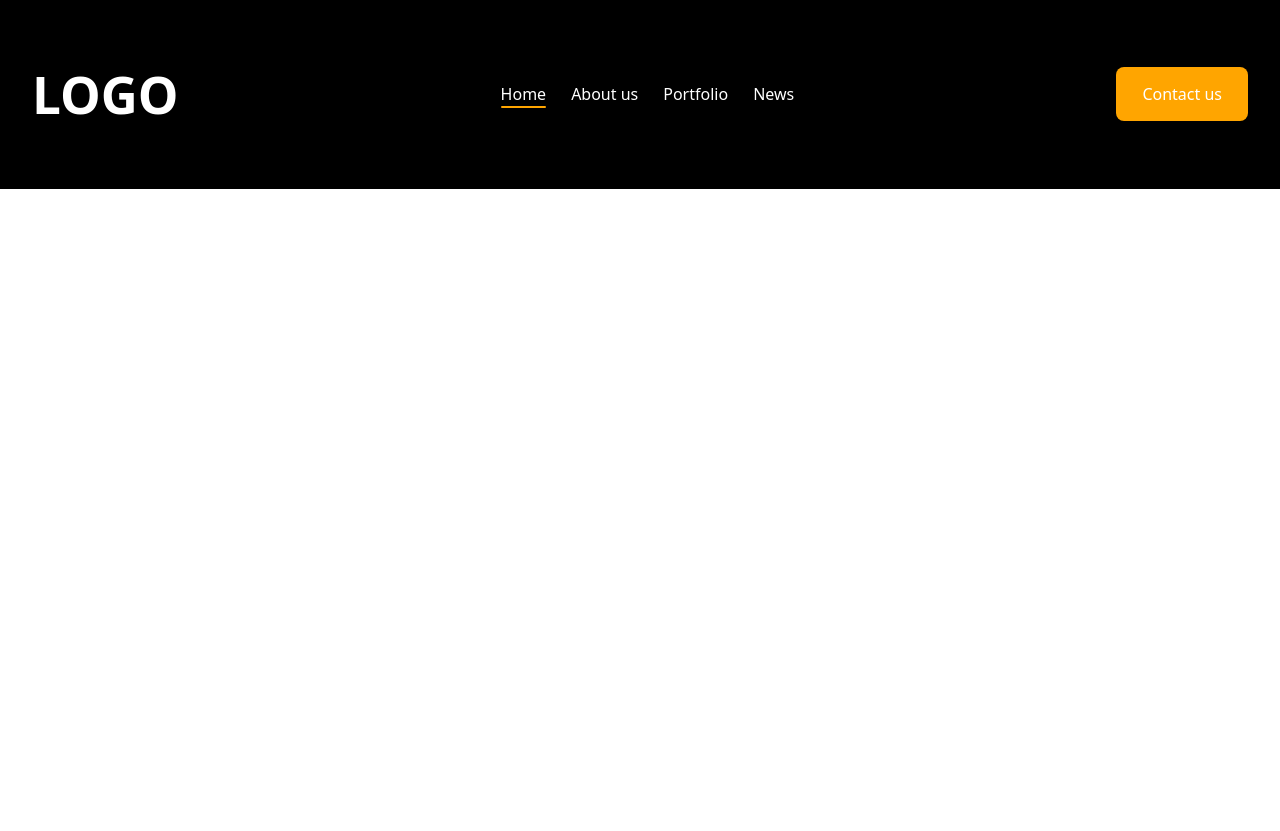
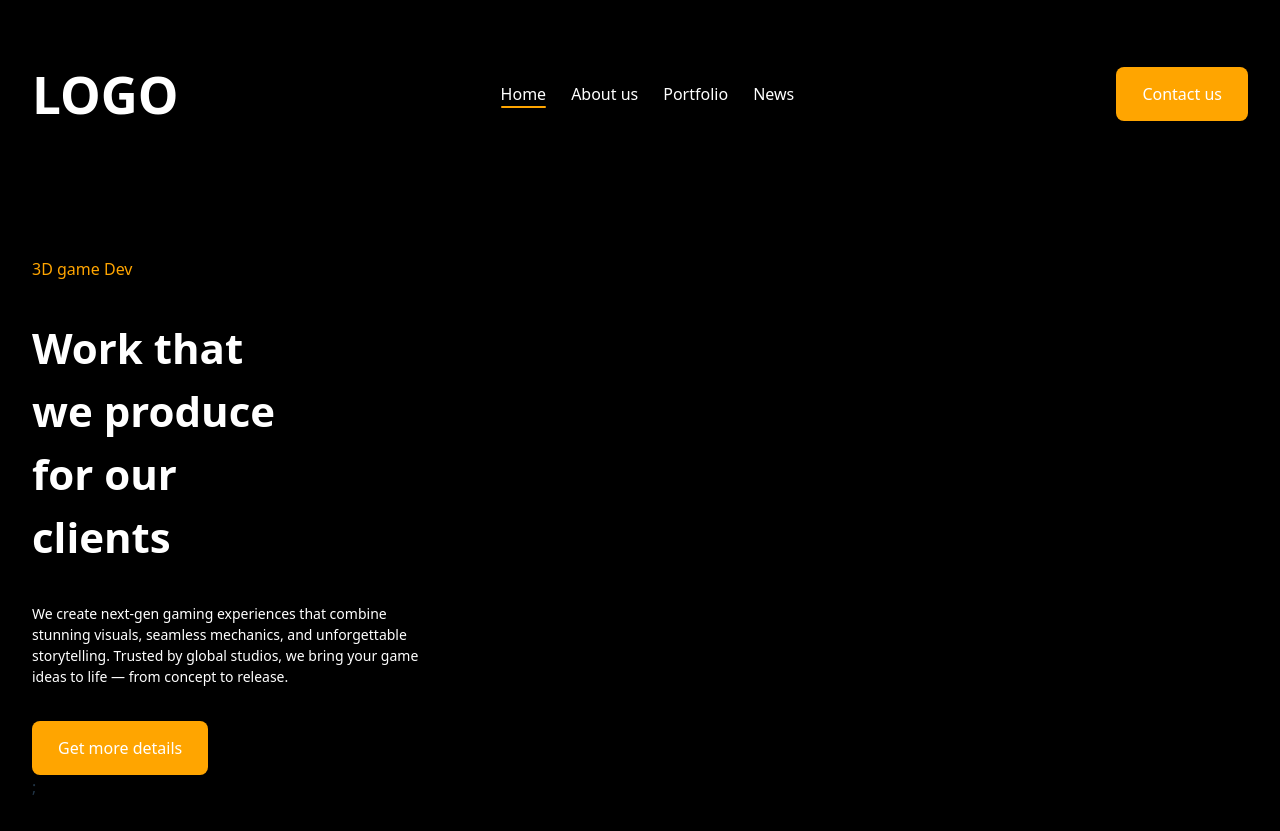
Before and after one commit to yurij842shvets/games-react-project, a React (Vite) app: page / in a window 1280 px wide. Before the commit the page ends 800 px from the top, so only its background shows below. Built offline with nearby package versions, Linux system fonts and the light colour scheme.

Commit message:
add Logos.jsx and started adding pics

```diff
--- a/src/App.jsx
+++ b/src/App.jsx
@@ -1,11 +1,13 @@
 import './App.css'
 import Header from './Header.jsx'
+import MainPart from './MainPart.jsx'
 
 function App() {
 
   return (
     <>
       <Header/>
+      <MainPart/>
     </>
   )
 }
--- a/src/MainPart.jsx
+++ b/src/MainPart.jsx
@@ -0,0 +1,11 @@
+import Logos from "./main/Logos";
+
+export default function MainPart() {
+  return (
+    <>
+      <main>
+        <Logos />;
+      </main>
+    </>
+  );
+}
--- /dev/null
+++ b/src/main/Logos.jsx
@@ -0,0 +1,69 @@
+import styled from "styled-components";
+
+const LogosContainer = styled.div`
+  margin-top: 100px;
+`;
+
+const GameDevText = styled.p`
+  color: orange;
+`;
+const Logo = styled.h2`
+  font-weight: bold;
+  color: #fff;
+  width: 280px;
+  font-size: 42px;
+`;
+
+const Description = styled.p`
+  color: #fff;
+  width: 400px;
+  font-size: 14px;
+`;
+
+const DetailsButton = styled.button`
+  background-color: orange;
+  color: #fff;
+  padding: 15px 25px;
+  margin-top: 20px;
+`;
+
+const Joystick = styled.div`
+  position: relative;
+  padding-left: 20px;
+
+  &::before {
+    content: "";
+    position: absolute;
+    left: 0;
+    top: 0;
+    background-image: url("./img/joy_stick.png");
+  }
+`;
+
+export default function Logos() {
+  return (
+    <>
+      <LogosContainer>
+        <div>
+          <GameDevText>3D game Dev</GameDevText>
+          <Logo>Work that we produce for our clients</Logo>
+          <Description>
+            We create next-gen gaming experiences that combine stunning visuals,
+            seamless mechanics, and unforgettable storytelling. Trusted by
+            global studios, we bring your game ideas to life — from concept to
+            release.
+          </Description>
+          <DetailsButton>Get more details</DetailsButton>
+        </div>
+
+        <div>
+          <div></div>
+          <div></div>
+          <Joystick></Joystick>
+          <div></div>
+          <div></div>
+        </div>
+      </LogosContainer>
+    </>
+  );
+}
```
Also changed, not shown: 1 other file (tests, documents, lock files or other folders).
